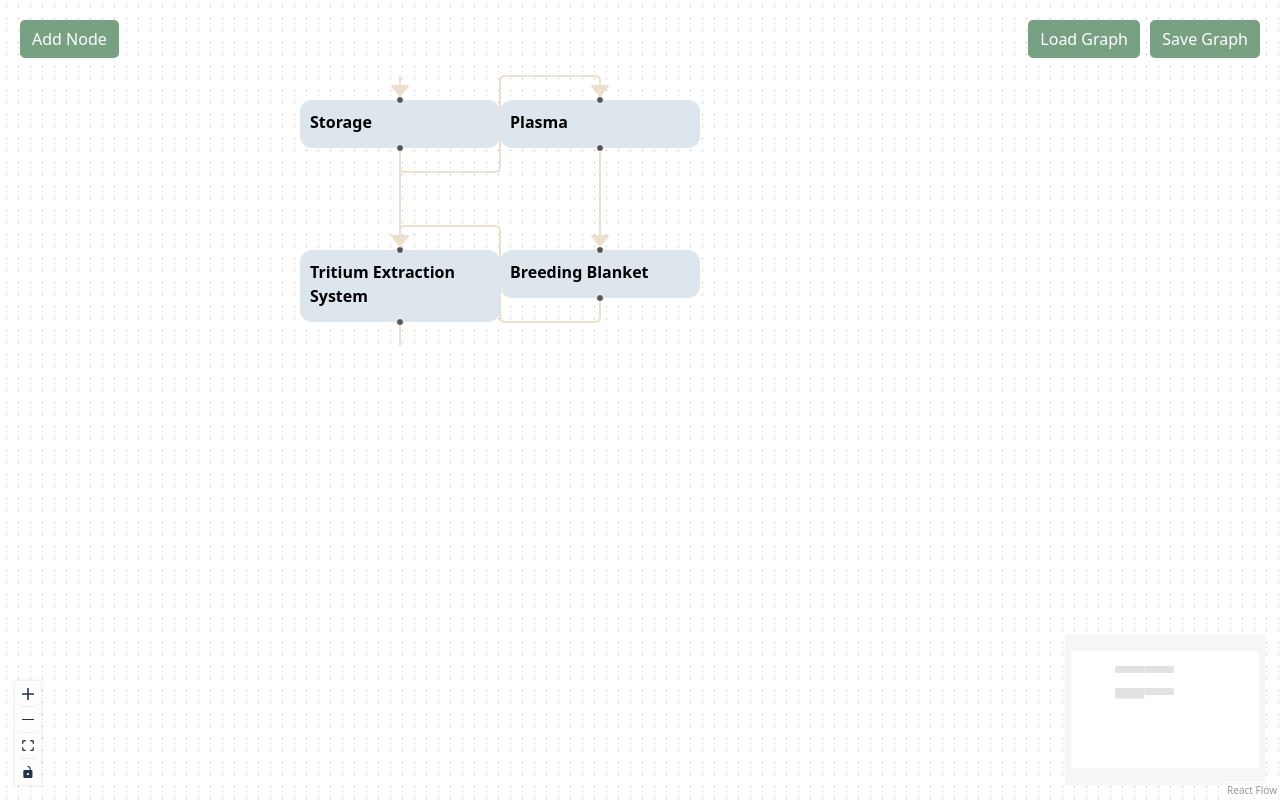
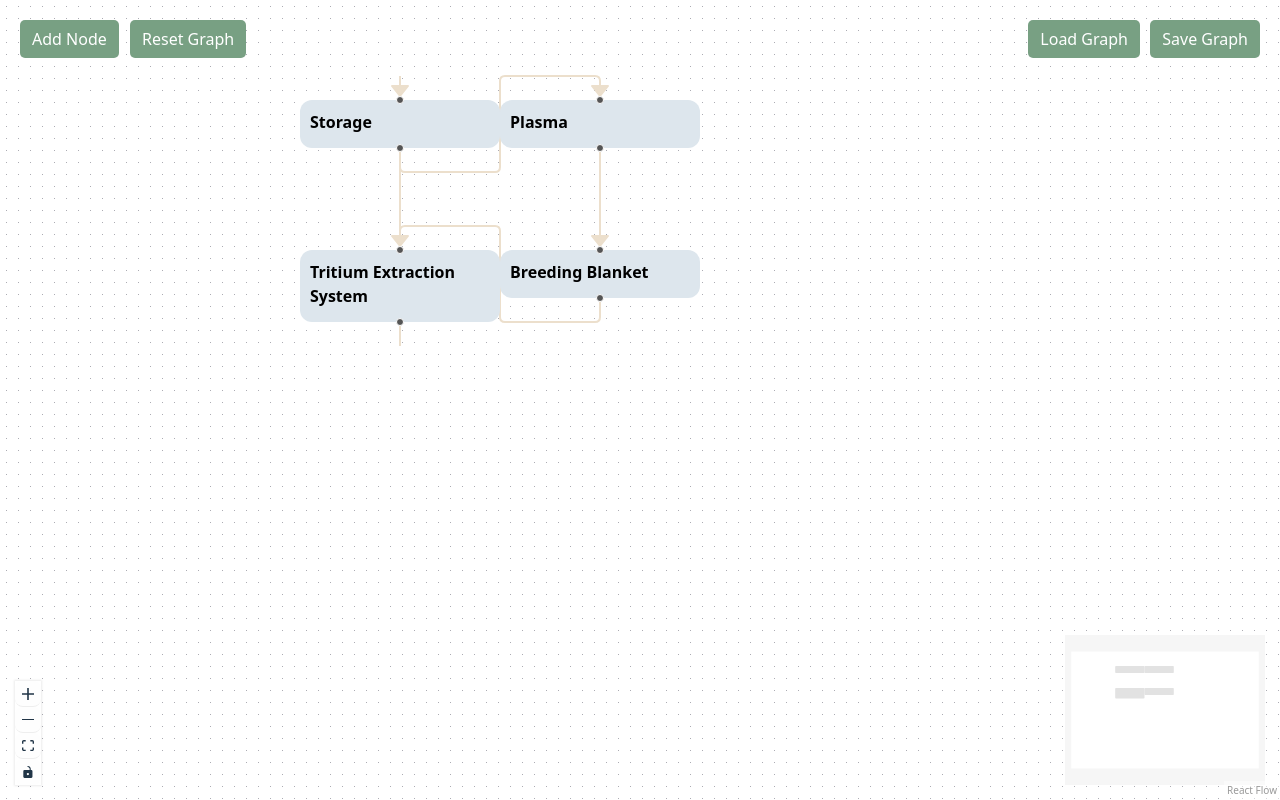
Before and after one commit to tasnimxvi/fuel-cycle-sim, a React (Vite) app: page / in a window 1280 px wide. Built offline with nearby package versions, Linux system fonts and the light colour scheme.

Commit message:
Added a button to clear user inputs

```diff
--- a/src/App.jsx
+++ b/src/App.jsx
@@ -91,6 +91,13 @@ export default function App() {
     } catch (error) {
       console.error('Error loading graph:', error);
     }
+  };
+
+  // Allows user to clear user inputs and go back to default settings
+  const resetGraph = () => {
+    setNodes(initialNodes);
+    setEdges(initialEdges);
+    setSelectedNode(null);
   };
 
   // When user connects two nodes by dragging, creates an edge according to the styles in our makeEdge function
@@ -228,6 +235,23 @@ export default function App() {
         >
           Load Graph
         </button>
+        <button
+          style={{
+            position: 'absolute',
+            left: 130,
+            top: 20,
+            zIndex: 10,
+            padding: '8px 12px',
+            backgroundColor: '#78A083',
+            color: 'white',
+            border: 'none',
+            borderRadius: 5,
+            cursor: 'pointer',
+          }}
+          onClick={resetGraph}
+        >
+          Reset Graph
+        </button>
       </ReactFlow>
       {selectedNode && (
         <div
```
